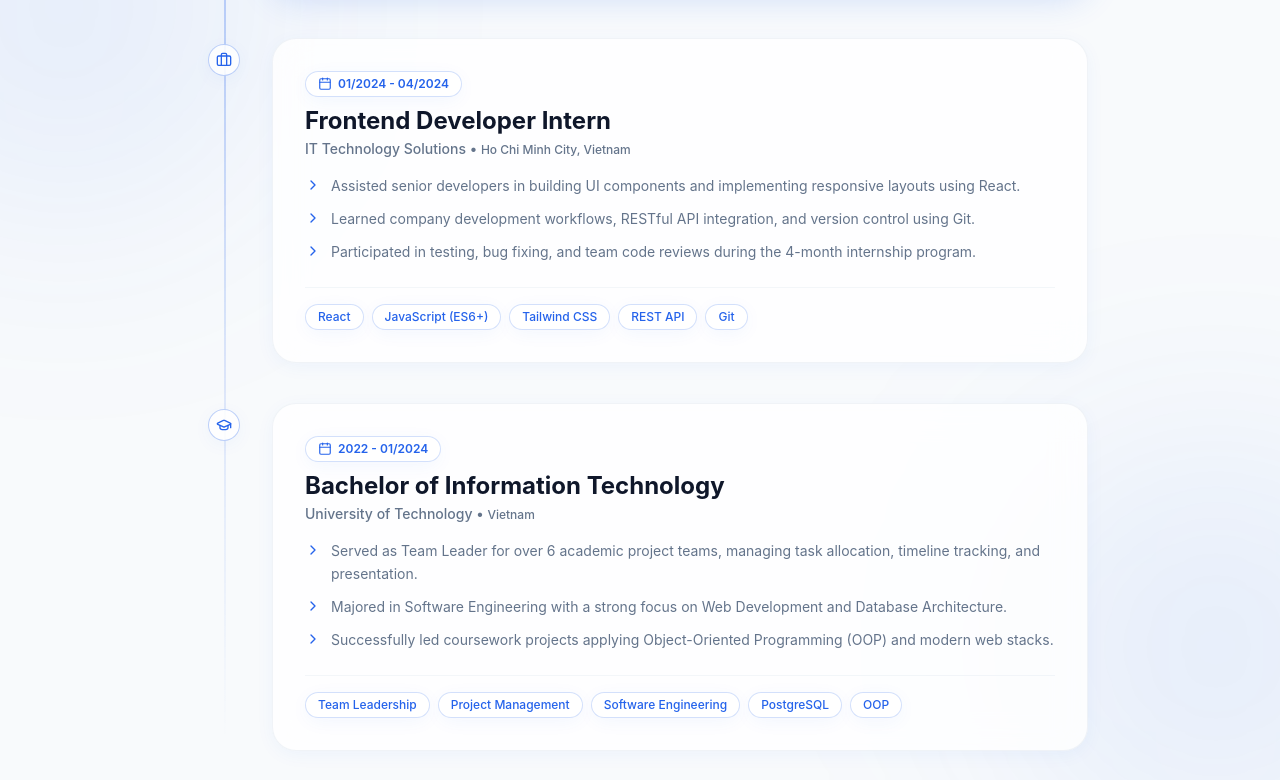
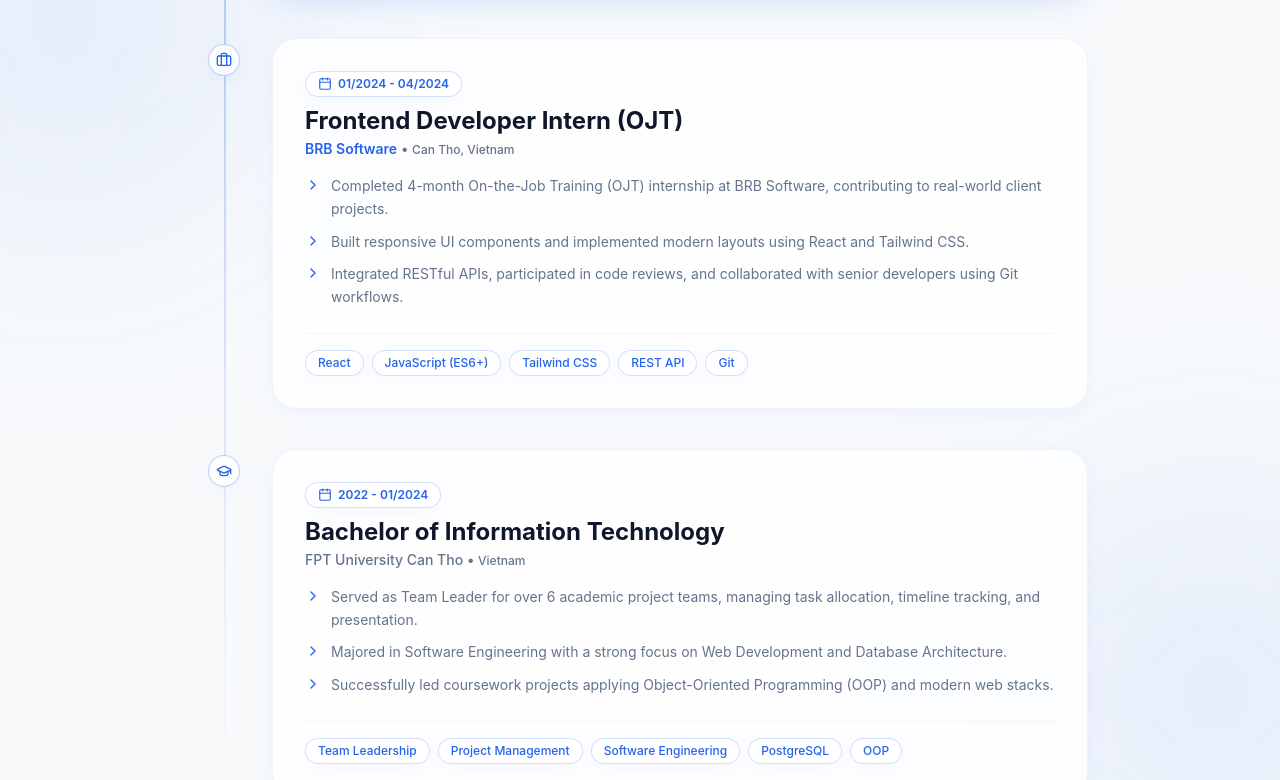
Before and after one commit to baotr10/Portfolio, a React (Vite) app: page / in a window 1280 px wide. Shown: the part 3740-4520 px from the top of the page. Built offline with nearby package versions, Linux system fonts and the light colour scheme.

Commit message:
finish port and waiting to add content

```diff
--- a/src/section/Contact.jsx
+++ b/src/section/Contact.jsx
@@ -66,7 +66,7 @@ export const Contact = () => {
   };
 
   return (
-    <section id="contact" className="py-32 relative overflow-hidden">
+    <section id="contact" className="pt-32 pb-12 relative overflow-hidden">
       {/* Background Glow Orbs */}
       <div className="absolute top-1/4 -left-20 w-96 h-96 bg-primary/10 rounded-full blur-[140px] pointer-events-none" />
       <div className="absolute bottom-10 -right-20 w-96 h-96 bg-highlight/10 rounded-full blur-[140px] pointer-events-none" />
--- a/src/section/Experience.jsx
+++ b/src/section/Experience.jsx
@@ -21,13 +21,14 @@ const experiences = [
     id: 2,
     type: "work",
     period: "01/2024 - 04/2024",
-    role: "Frontend Developer Intern",
-    company: "IT Technology Solutions",
-    location: "Ho Chi Minh City, Vietnam",
+    role: "Frontend Developer Intern (OJT)",
+    company: "BRB Software",
+    companyUrl: "https://brightbrain.vn/",
+    location: "Can Tho, Vietnam",
     description: [
-      "Assisted senior developers in building UI components and implementing responsive layouts using React.",
-      "Learned company development workflows, RESTful API integration, and version control using Git.",
-      "Participated in testing, bug fixing, and team code reviews during the 4-month internship program.",
+      "Completed 4-month On-the-Job Training (OJT) internship at BRB Software, contributing to real-world client projects.",
+      "Built responsive UI components and implemented modern layouts using React and Tailwind CSS.",
+      "Integrated RESTful APIs, participated in code reviews, and collaborated with senior developers using Git workflows.",
     ],
     skills: ["React", "JavaScript (ES6+)", "Tailwind CSS", "REST API", "Git"],
   },
@@ -36,7 +37,7 @@ const experiences = [
     type: "education",
     period: "2022 - 01/2024",
     role: "Bachelor of Information Technology",
-    company: "University of Technology",
+    company: "FPT University Can Tho",
     location: "Vietnam",
     description: [
       "Served as Team Leader for over 6 academic project teams, managing task allocation, timeline tracking, and presentation.",
@@ -120,7 +121,12 @@ export const Experience = () => {
                         </h3>
 
                         <p className="text-sm font-medium text-muted-foreground mt-0.5">
-                          {exp.company} • <span className="text-xs">{exp.location}</span>
+                          {exp.companyUrl ? (
+                            <a href={exp.companyUrl} target="_blank" rel="noopener noreferrer" className="text-primary hover:underline font-semibold">{exp.company}</a>
+                          ) : (
+                            exp.company
+                          )}
+                          {" "}• <span className="text-xs">{exp.location}</span>
                         </p>
                       </div>
                     </div>
```
